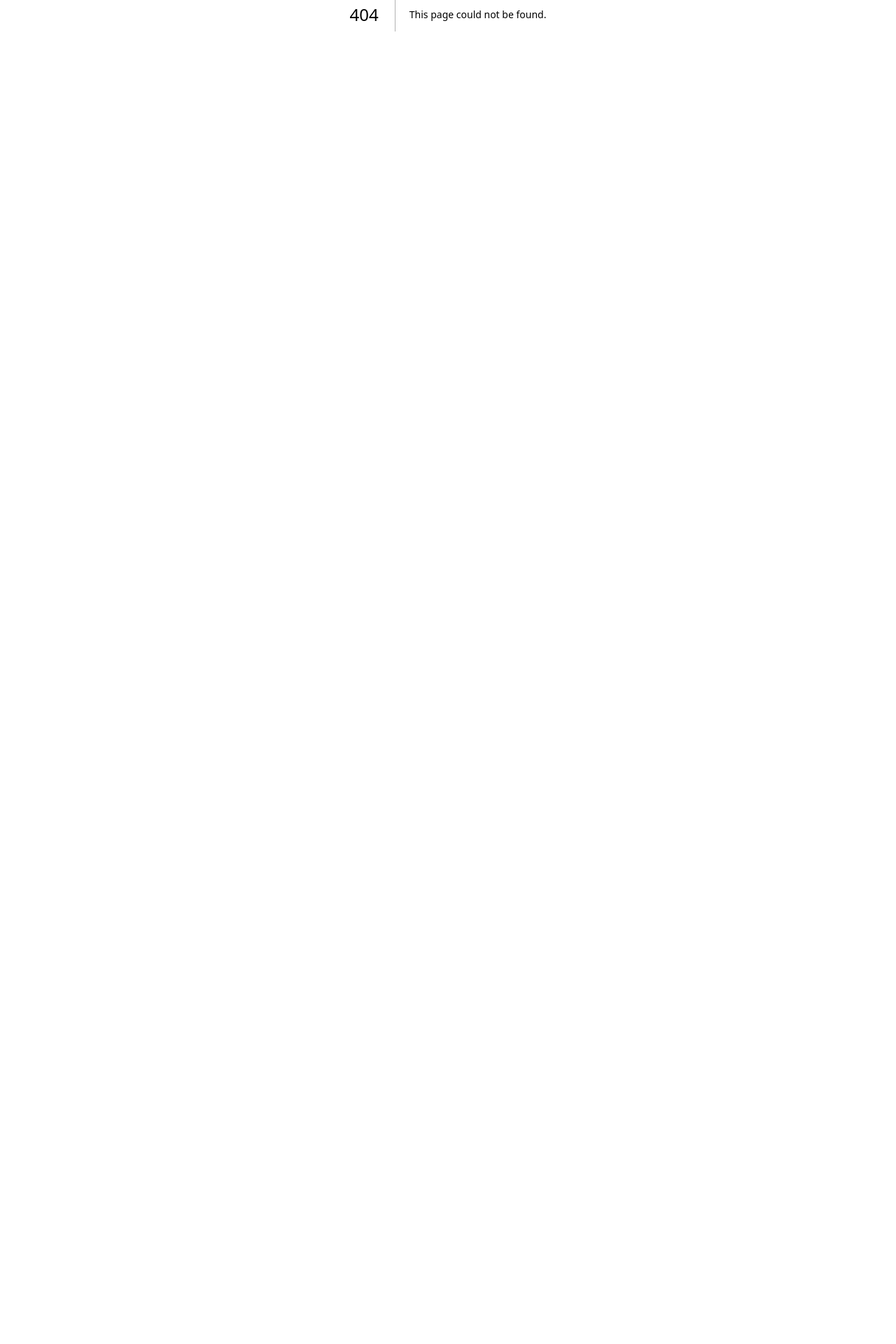
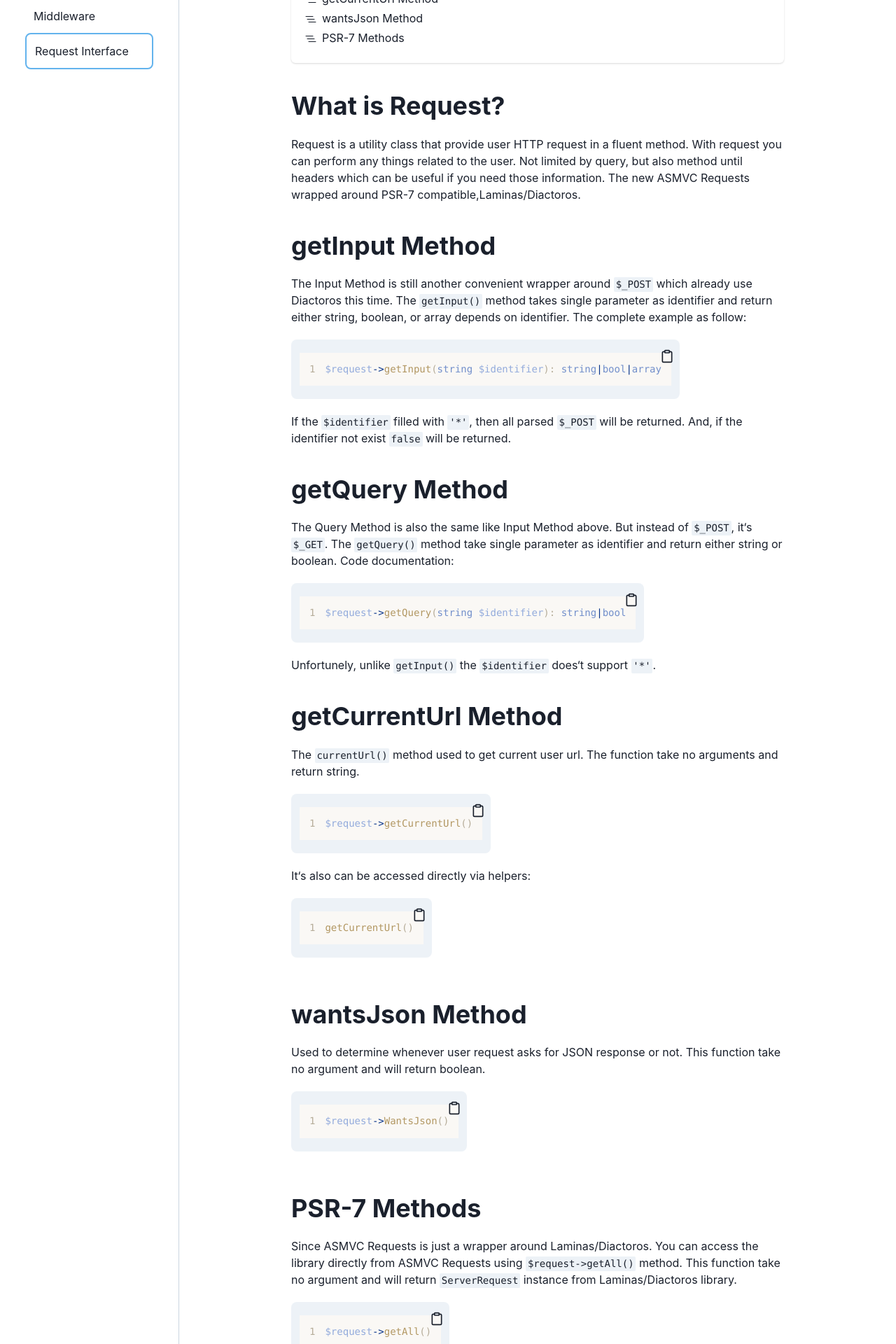
Before and after one commit to albetnov/asmvc-docs, a Next.js app: page /docs/divein/request in a window 1280 px wide. Before the commit this address had no page. Shown: the part 380-2300 px from the top of the page at 70% size. Before the commit the page ends 800 px from the top, so only its background shows below. Built offline with nearby package versions, Linux system fonts and the light colour scheme.

Commit message:
feat: add requests page

```diff
--- a/Components/Docs/layoutModel.tsx
+++ b/Components/Docs/layoutModel.tsx
@@ -46,7 +46,8 @@ const routes: RoutesSchema[] = [
         definition: "Diving The Oceans", identifier: "/docs/divein", data: [
             {title: "CSRF", href: "/docs/divein/csrf"},
             {title: "Lifecycle", href: "/docs/divein/lifecycle"},
-            {title: "Middleware", href: "/docs/divein/middleware"}
+            {title: "Middleware", href: "/docs/divein/middleware"},
+            {title: "Request Interface", href: "/docs/divein/request"}
         ]
     }
 ];
--- /dev/null
+++ b/Models/DiveIn/request.ts
@@ -0,0 +1,19 @@
+const navigations = [
+  { link: "definition", title: "What is Request?" },
+  { link: "input-method", title: "getInput Method" },
+  { link: "query-method", title: "getQuery Method" },
+  { link: "current-url", title: "getCurrentUrl Method" },
+  { link: "wants-json", title: "wantsJson Method" },
+  { link: "psr-7", title: "PSR-7 Methods" },
+];
+
+const fullGetInput = `$request->getInput(string $identifier): string|bool|array`;
+const fullGetQuery = `$request->getQuery(string $identifier): string|bool`;
+const currentUrl = {
+  instance: "$request->getCurrentUrl()",
+  helpers: "getCurrentUrl()",
+};
+const wantsJson = `$request->WantsJson()`;
+const psr7 = `$request->getAll()`;
+
+export { navigations, fullGetInput, fullGetQuery, currentUrl, wantsJson, psr7 };
--- /dev/null
+++ b/pages/docs/divein/request/index.tsx
@@ -0,0 +1,88 @@
+import Layout from "../../../../Components/Docs/Layout";
+import {
+  currentUrl,
+  fullGetInput,
+  fullGetQuery,
+  navigations,
+  psr7,
+  wantsJson,
+} from "../../../../Models/DiveIn/request";
+import Section from "../../../../Components/Docs/Section";
+import { Code, Link, Text } from "@chakra-ui/react";
+import CodeMultiLine from "../../../../Components/Docs/CodeMultiLine";
+
+export default function Request() {
+  return (
+    <Layout
+      title="The Request Interface"
+      subTitle="ASMVC Request"
+      navigations={navigations}
+      navigatorTitle="ASMVC Request contents"
+    >
+      <Section navigator={navigations[0]}>
+        <Text>
+          Request is a utility class that provide user HTTP request in a fluent method. With request
+          you can perform any things related to the user. Not limited by query, but also method
+          until headers which can be useful if you need those information. The new ASMVC Requests
+          wrapped around PSR-7 compatible,
+          <Link href="https://packagist.org/packages/laminas/laminas-diactoros">
+            Laminas/Diactoros
+          </Link>
+          .
+        </Text>
+      </Section>
+      <Section navigator={navigations[1]}>
+        <Text>
+          The Input Method is still another convenient wrapper around <Code>$_POST</Code> which
+          already use Diactoros this time. The <Code>getInput()</Code> method takes single parameter
+          as identifier and return either string, boolean, or array depends on identifier. The
+          complete example as follow:
+        </Text>
+        <CodeMultiLine code={fullGetInput} />
+        <Text>
+          If the <Code>$identifier</Code> filled with <Code>&apos;*&apos;</Code>, then all parsed{" "}
+          <Code>$_POST</Code> will be returned. And, if the identifier not exist <Code>false</Code>{" "}
+          will be returned.
+        </Text>
+      </Section>
+      <Section navigator={navigations[2]}>
+        <Text>
+          The Query Method is also the same like Input Method above. But instead of{" "}
+          <Code>$_POST</Code>, it&lsquo;s <Code>$_GET</Code>. The <Code>getQuery()</Code> method
+          take single parameter as identifier and return either string or boolean. Code
+          documentation:
+        </Text>
+        <CodeMultiLine code={fullGetQuery} />
+        <Text>
+          Unfortunely, unlike <Code>getInput()</Code> the <Code>$identifier</Code> does&lsquo;t
+          support <Code>&apos;*&apos;</Code>.
+        </Text>
+      </Section>
+      <Section navigator={navigations[3]}>
+        <Text>
+          The <Code>currentUrl()</Code> method used to get current user url. The function take no
+          arguments and return string.
+        </Text>
+        <CodeMultiLine code={currentUrl.instance} />
+        <Text>It&lsquo;s also can be accessed directly via helpers:</Text>
+        <CodeMultiLine code={currentUrl.helpers} />
+      </Section>
+      <Section navigator={navigations[4]}>
+        <Text>
+          Used to determine whenever user request asks for JSON response or not. This function take
+          no argument and will return boolean.
+        </Text>
+        <CodeMultiLine code={wantsJson} />
+      </Section>
+      <Section navigator={navigations[5]}>
+        <Text>
+          Since ASMVC Requests is just a wrapper around Laminas/Diactoros. You can access the
+          library directly from ASMVC Requests using <Code>$request-&gt;getAll()</Code> method. This
+          function take no argument and will return <Code>ServerRequest</Code> instance from
+          Laminas/Diactoros library.
+        </Text>
+        <CodeMultiLine code={psr7} />
+      </Section>
+    </Layout>
+  );
+}
```
